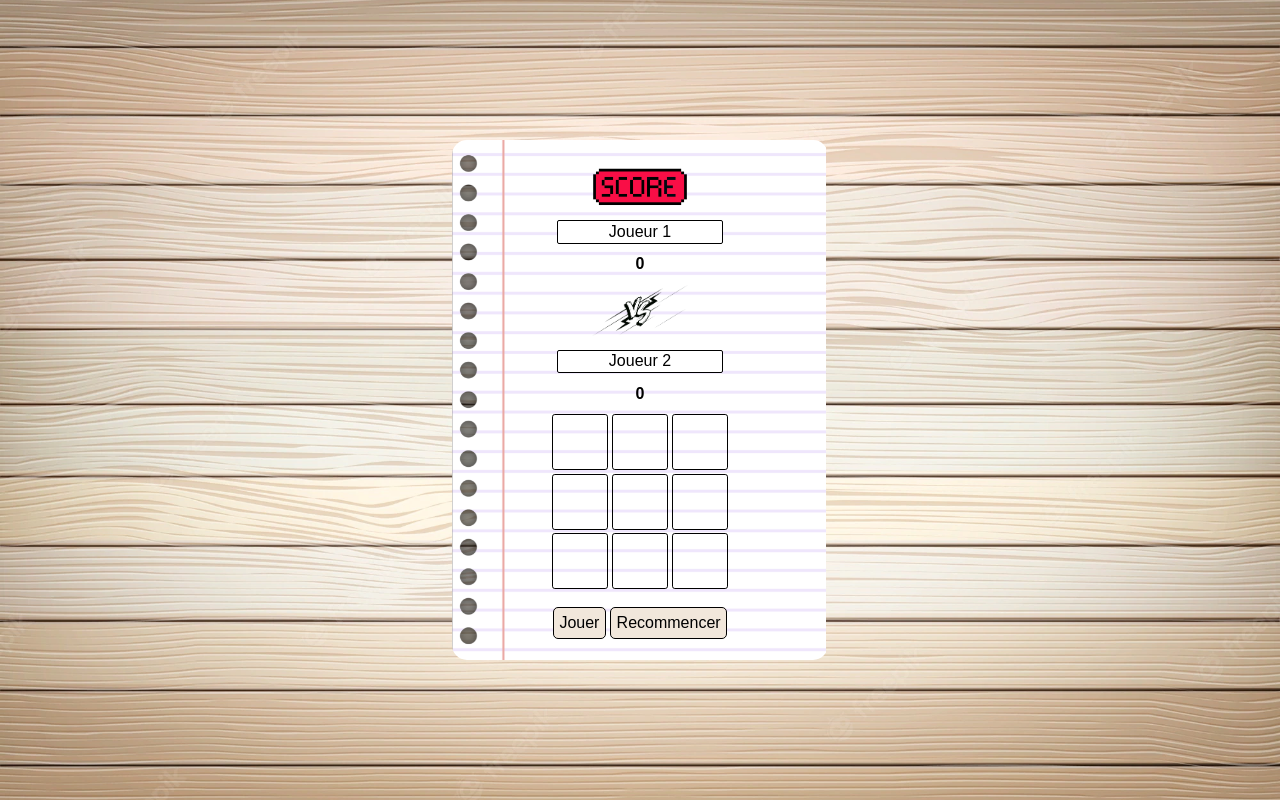
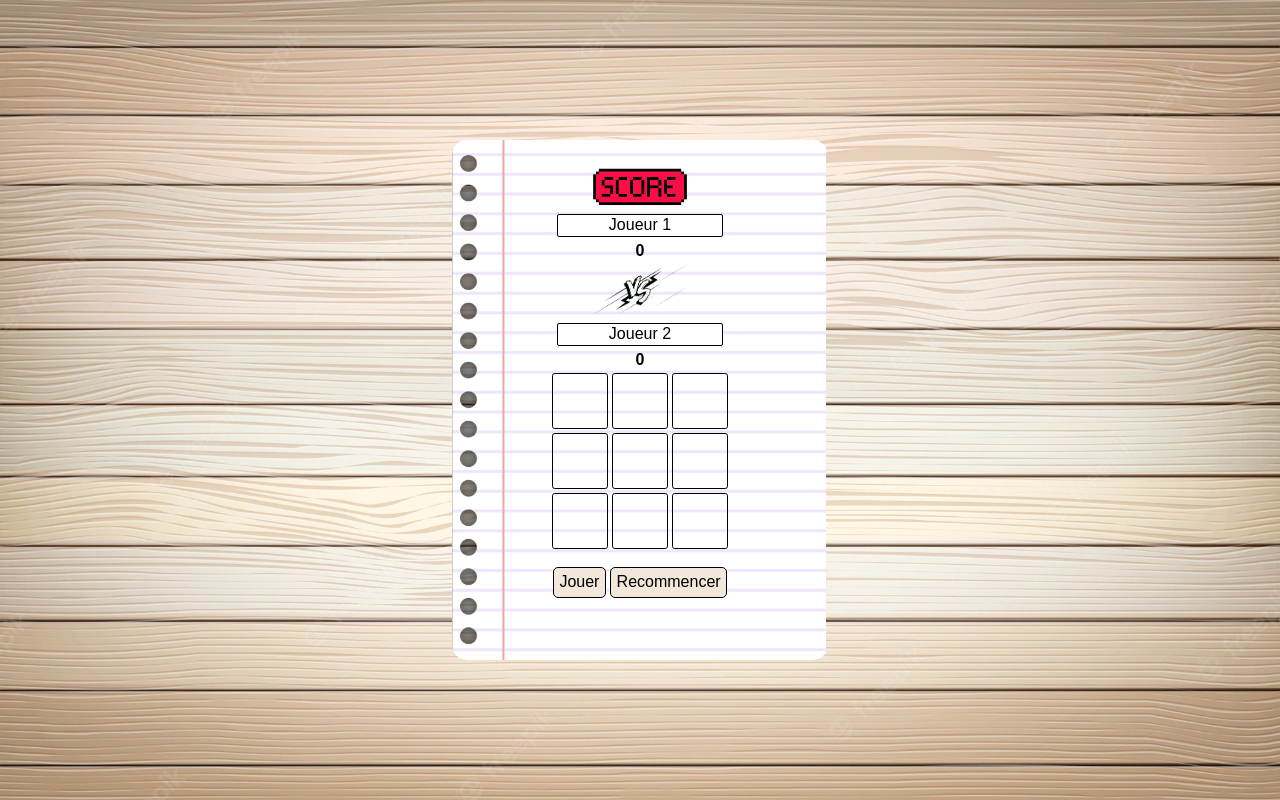
Before and after one commit to hxmzabb/3raya.github.io, a plain HTML site: page index.html in a window 1280 px wide. Drawn offline with Linux system fonts and the light colour scheme.

Commit message:
Update styleM.css

```diff
--- a/styleM.css
+++ b/styleM.css
@@ -51,7 +51,7 @@ body{
     width: 12vh;
 }
 #score #joueur1 input, #joueur2 input{
-    margin: 10px;
+    margin: 0.4vh;
     align-self: center;
     text-align: center;
     width: 20vh;
```
